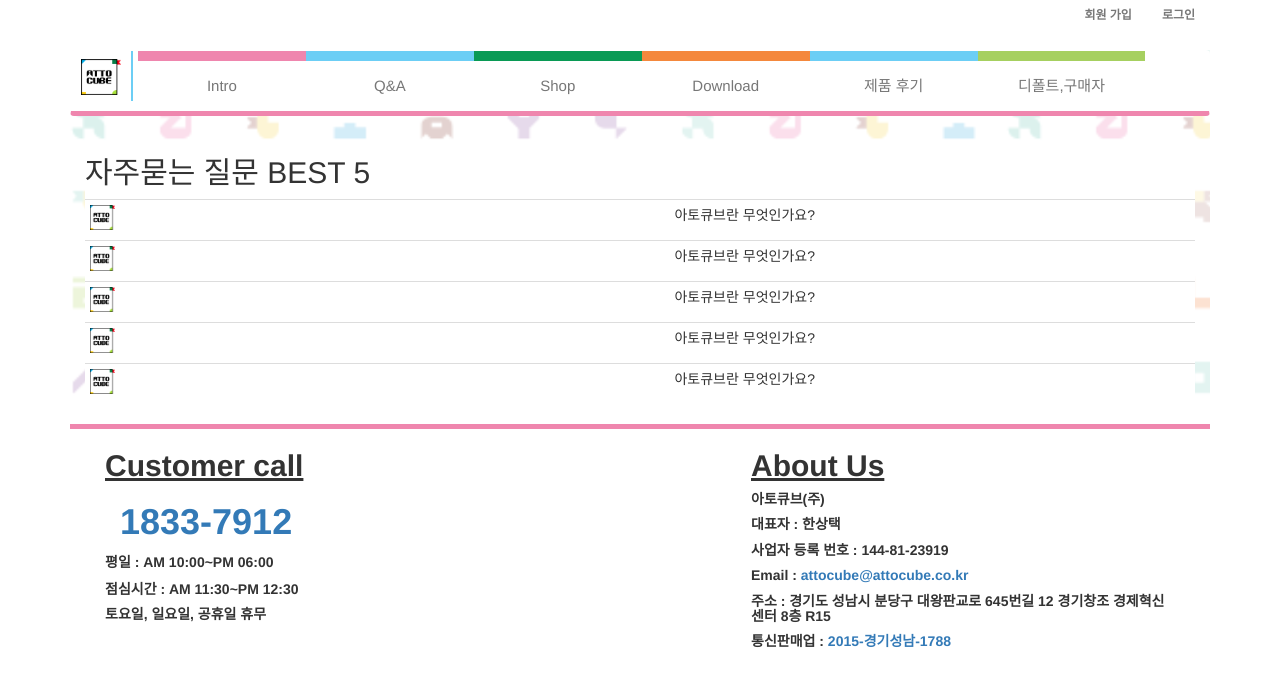
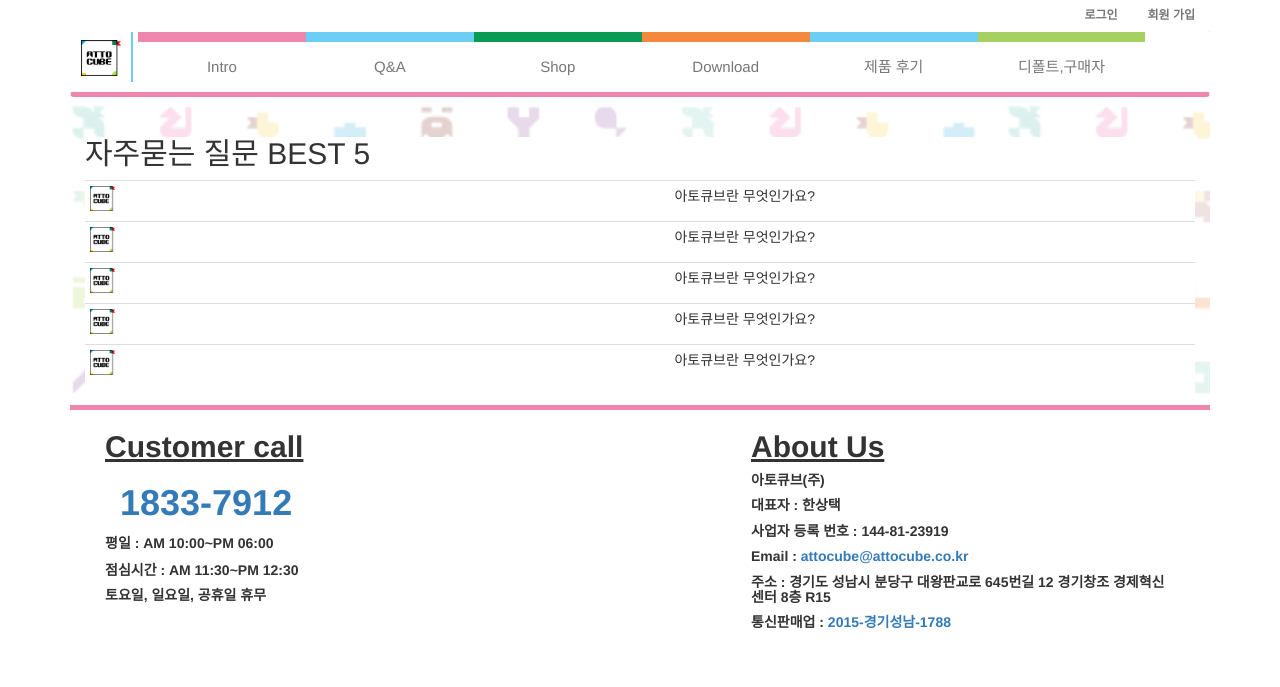
Before and after one commit to leejaengjaeng/Django_atto, a Django app: page /qa/ in a window 1280 px wide. Shown: the top 687 px of the page. Run offline with Django 3.2, Linux system fonts and the light colour scheme; some libraries are stand-ins or nearby versions.

Commit message:
merge custom.css

```diff
--- a/assets/css/custom.css
+++ b/assets/css/custom.css
@@ -25,6 +25,7 @@
     background-color: rgba(255,255,255,1);
     border-color:rgba(0,0,0,0);
     margin-bottom:0px;
+    min-height:1%;
 }
 #top_Toolbar a
 {
@@ -39,7 +40,7 @@
 
 #top_Toolbar ul li
 {
-    float:right;
+    float:left;
 }
 
 /*
```
